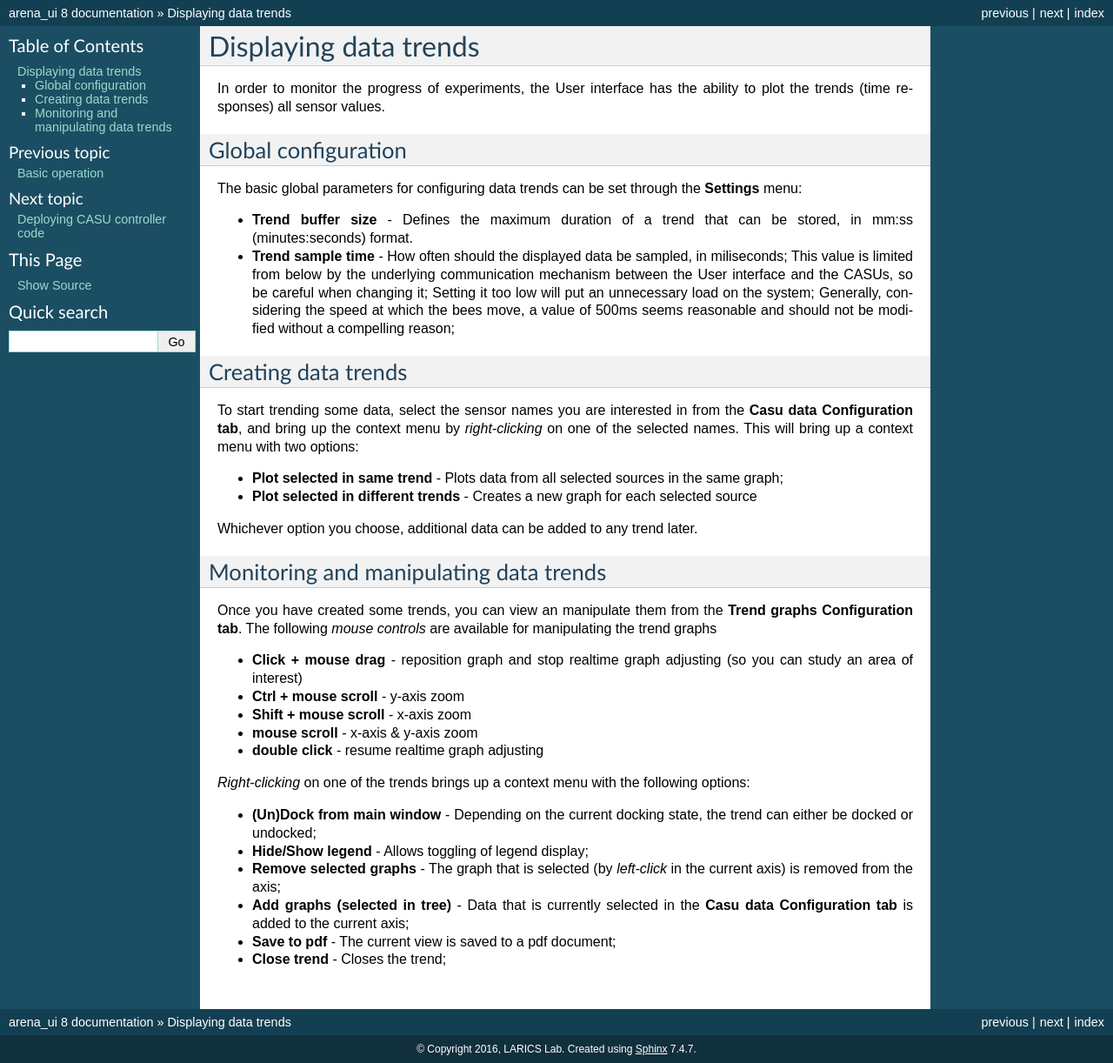
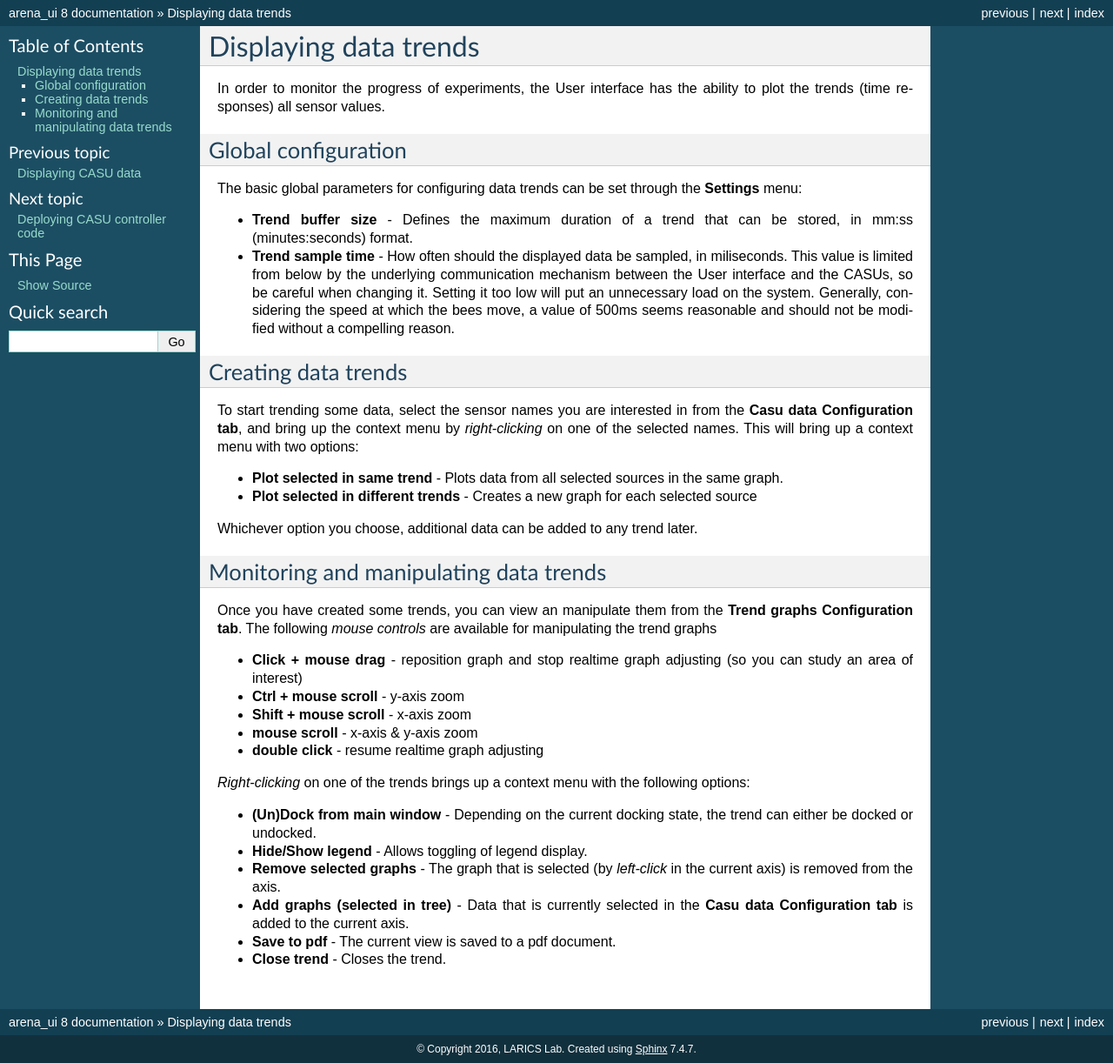
Before and after one commit to assisi/arena-ui, a Sphinx documentation site: the page built from doc/user/source/trends.rst, in a window 1280 px wide. Shown: the whole page at 87% size. Built offline with Sphinx 7.4.7, drawn with Linux system fonts in a browser that asks for light colours; formulas are drawn with MathJax 3.

Commit message:
Updating userdocs, chapter 'basic'

```diff
--- a/doc/user/source/index.rst
+++ b/doc/user/source/index.rst
@@ -17,6 +17,7 @@
 
    install
    basics
+   treeview
    trends
    deployment
    logging
--- a/doc/user/source/trends.rst
+++ b/doc/user/source/trends.rst
@@ -13,12 +15,12 @@
 * **Trend buffer size** - Defines the maximum duration of a trend that
   can be stored, in mm:ss (minutes:seconds) format.
 * **Trend sample time** - How often should the displayed data be
-  sampled, in miliseconds; This value is limited from below by the
+  sampled, in miliseconds. This value is limited from below by the
   underlying communication mechanism between the User interface and
-  the CASUs, so be careful when changing it; Setting it too low will
-  put an unnecessary load on the system; Generally, considering
+  the CASUs, so be careful when changing it. Setting it too low will
+  put an unnecessary load on the system. Generally, considering
   the speed at which the bees move, a value of 500ms seems reasonable
-  and should not be modified without a compelling reason;
+  and should not be modified without a compelling reason.
 
 Creating data trends
 --------------------
@@ -29,7 +31,7 @@
 up a context menu with two options:
 
 * **Plot selected in same trend** - Plots data from all selected
-  sources in the same graph;
+  sources in the same graph.
 * **Plot selected in different trends** - Creates a new graph for each
   selected source
 
@@ -53,11 +55,11 @@
 of the trends brings up a context menu with the following options:
 
 * **(Un)Dock from main window** - Depending on the current docking
-  state, the trend can either be docked or undocked;
-* **Hide/Show legend** - Allows toggling of legend display;
+  state, the trend can either be docked or undocked.
+* **Hide/Show legend** - Allows toggling of legend display.
 * **Remove selected graphs** - The graph that is selected (by
-  *left-click* in the current axis) is removed from the axis;
+  *left-click* in the current axis) is removed from the axis.
 * **Add graphs (selected in tree)** - Data that is currently selected
-  in the **Casu data Configuration tab** is added to the current axis;
-* **Save to pdf** - The current view is saved to a pdf document;
-* **Close trend** - Closes the trend;
+  in the **Casu data Configuration tab** is added to the current axis.
+* **Save to pdf** - The current view is saved to a pdf document.
+* **Close trend** - Closes the trend.
```
Also changed, not shown: other parts of doc/user/source/trends.rst (+2 -0 lines), doc/user/source/basics.rst (+90 -51 lines), doc/user/source/treeview.rst (added, +15 -0 lines).
